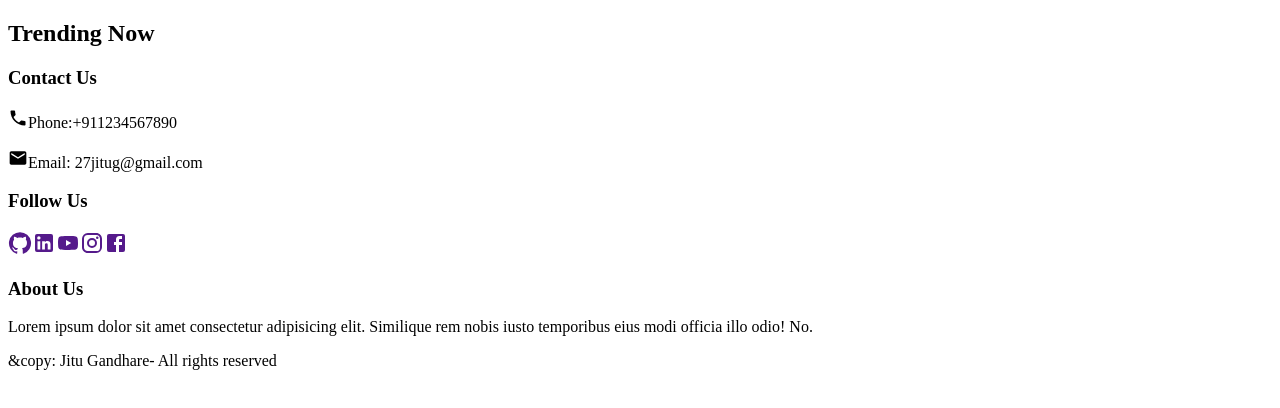
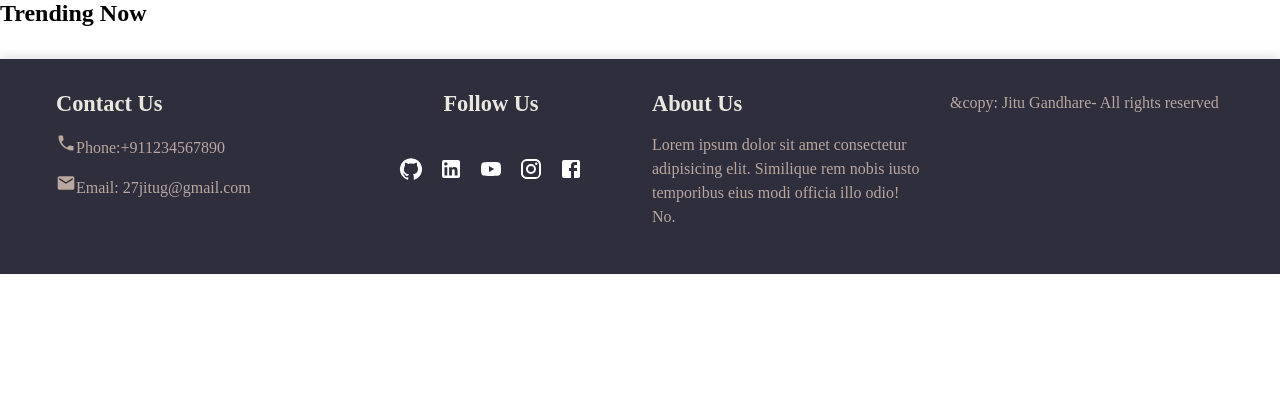
Before and after one commit to Jitugandhare/Shoplique, a React (Vite) app in the folder frontend/: page / in a window 1280 px wide. Shown: the top 408 px of the page. Built offline with nearby package versions, Linux system fonts and the light colour scheme.

Commit message:
Footer section is done

```diff
--- a/frontend/src/components/Footer.jsx
+++ b/frontend/src/components/Footer.jsx
@@ -1,5 +1,6 @@
 import React from 'react'
 import { Phone, Mail, GitHub, LinkedIn, YouTube, Instagram, Facebook } from '@mui/icons-material';
+import '../componentsStyles/Footer.css'
 
 
 const Footer = () => {
--- /dev/null
+++ b/frontend/src/componentsStyles/Footer.css
@@ -0,0 +1,96 @@
+.footer {
+    background-color: var(--bg-primary);
+    color: var(--text-primary);
+    padding: 2rem 0;
+    box-shadow: 0px -4px 10px rgba(0, 0, 0, 0.1);
+    margin: 2rem 0 0 0;
+}
+
+.footer-container {
+    display: flex;
+    justify-content: space-between;
+    align-items: flex-start;
+    gap: 1.5rem;
+    max-width: 1200px;
+    margin: 0 auto;
+    padding: 0 1rem;
+}
+
+.footer-section {
+    flex: 1;
+    min-width: 250px;
+}
+
+.footer-section h3 {
+    font-size: 1.4rem;
+    margin-bottom: 1rem;
+    color: var(--text-primary);
+    font-weight: 600;
+
+}
+
+.footer-section p {
+    font-size: 1rem;
+    color: var(--text-secondary);
+    line-height: 1.5;
+    margin-bottom: 0.8rem;
+}
+
+.social {
+    display: flex;
+    flex-direction: column;
+    align-items: center;
+    gap: 1.5rem;
+}
+
+.social-links {
+    display: flex;
+    gap: 1rem;
+}
+
+.social-icons {
+    font-size: 2rem;
+    color: white;
+    transition: transform 0.3s ease, color 0.3s ease;
+
+}
+
+.social-icons:hover {
+    color: var(--primary-main);
+    transform: scale(1.1);
+}
+
+.footer-bottom {
+    text-align: center;
+    margin-top: 2rem;
+    font-size: 1rem;
+    color: var(--text-secondary);
+    padding-top: 1.5rem;
+    border-top: 1px solid var(--border-color);
+}
+
+.footer-bottom p {
+    margin: 0;
+    font-weight: 400;
+}
+
+@media (max-width: 768px) {
+    .footer-container {
+        flex-direction: column;
+        text-align: center;
+        padding: 0;
+    }
+
+    .footer-section {
+        margin-bottom: 2rem;
+        width: 100%;
+    }
+
+    .social-links {
+        justify-content: center;
+    }
+
+    .social-icon {
+        font-size: 1.8rem;
+    }
+}
--- a/frontend/src/index.css
+++ b/frontend/src/index.css
@@ -0,0 +1,24 @@
+:root {
+
+    --primary-main: #6C5B7B;
+    --primary-dark: #4E4A59;
+    --primary-light: #F8B5B1;
+
+    --bg-primary: #2E2E3C;
+    --bg-secondary: #3B3B4F;
+
+    --text-primary: #EAE7E0;
+    --text-secondary: #B9A7A0;
+    --text-light: #FFFFFF;
+
+    --border-color: #5C4A6F;
+
+
+    --shadow-sm: 0 2px 8px rgba(0, 0, 0, 0.2);
+    --shadow-md: 0 4px 6px -1px rgba(0, 0, 0, 0.15);
+}
+*{
+    margin:0;
+    padding: 0;
+    box-sizing: border-box;
+}
```
Also changed, not shown: frontend/src/components/NavBar.jsx (added, +9 -0 lines), frontend/src/componentsStyles/NavBar.css (added).
